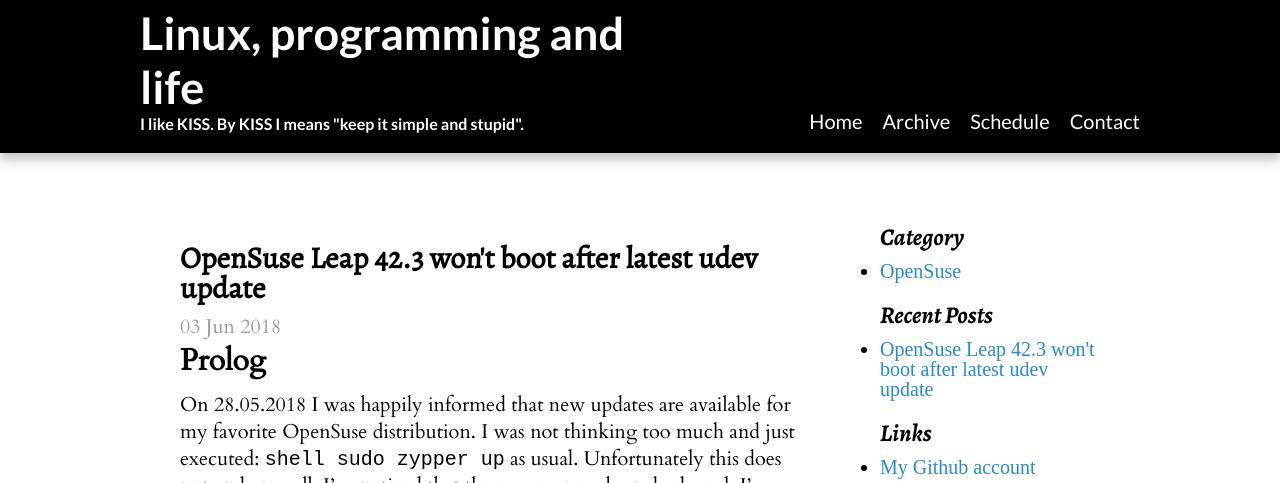
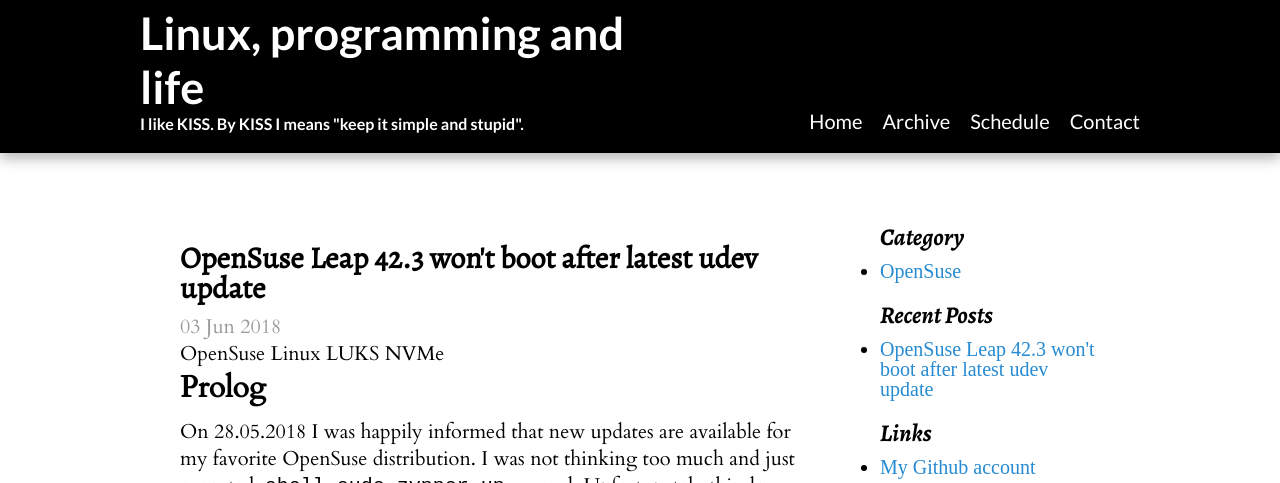
Before and after one commit to DariuszOstolski/dariuszostolski.github.io, a Jekyll site: the page built from _posts/2018-06-03-opensuse-wont-boot.md, in a window 1280 px wide and 900 px high, cut to the strip 104-587 px from the top of the window. Built offline with Jekyll 4.4.1, drawn with Linux system fonts in a browser that asks for light colours; some web fonts are replaced.

Commit message:
Tests with image style

````diff
--- a/_layouts/post.html
+++ b/_layouts/post.html
@@ -5,6 +5,11 @@
 <div>
   <h2 class="content-title">{{ page.title }}</h2>
   <span class="date-undertitle">{{ page.date | date_to_string }}</span>
+  <div class="content-tags">
+    {% for tag in page.tags %}
+      <span class="content-tag">{{tag}}</span>
+    {% endfor %}
+  </div>
   {{ content }}
 </div>
 
--- a/_posts/2018-06-03-opensuse-wont-boot.md
+++ b/_posts/2018-06-03-opensuse-wont-boot.md
@@ -27,7 +27,7 @@
 The reason for this is that when udev is updated sometimes disk-id (```/dev/disk/by-id/*```) generation scheme
 changes and if you have disk encryption enabled your encrypted disk-id is stored in /etc/cryptab and entry
 in this file is not updated. See screenshot taken from emergency shell:
-![Emergency shell]({{ "/images/emergency_shell.png" | absolute_url }}) <!-- .element style="border: 0; background: None; box-shadow: None" -->
+![Emergency shell]({{ "/images/emergency_shell.png" | absolute_url }})
 
 
 ## Fix
````
